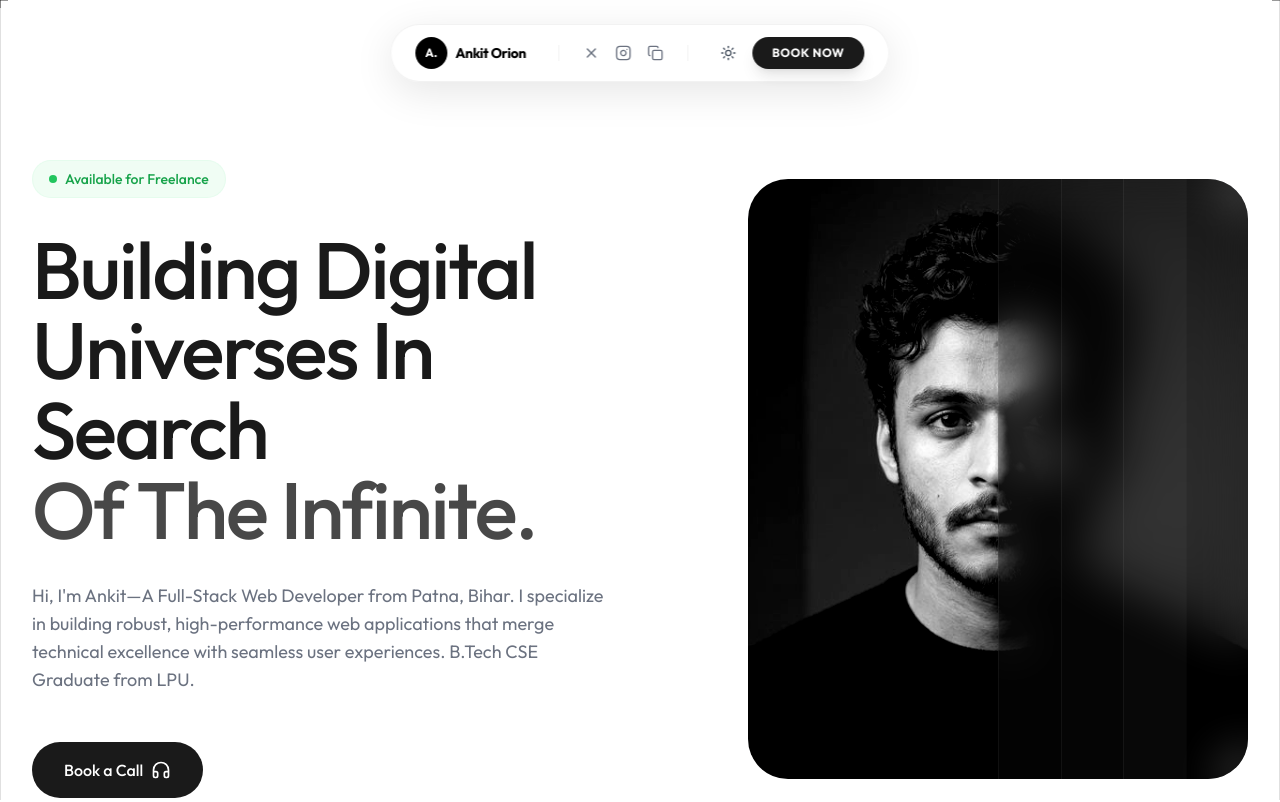
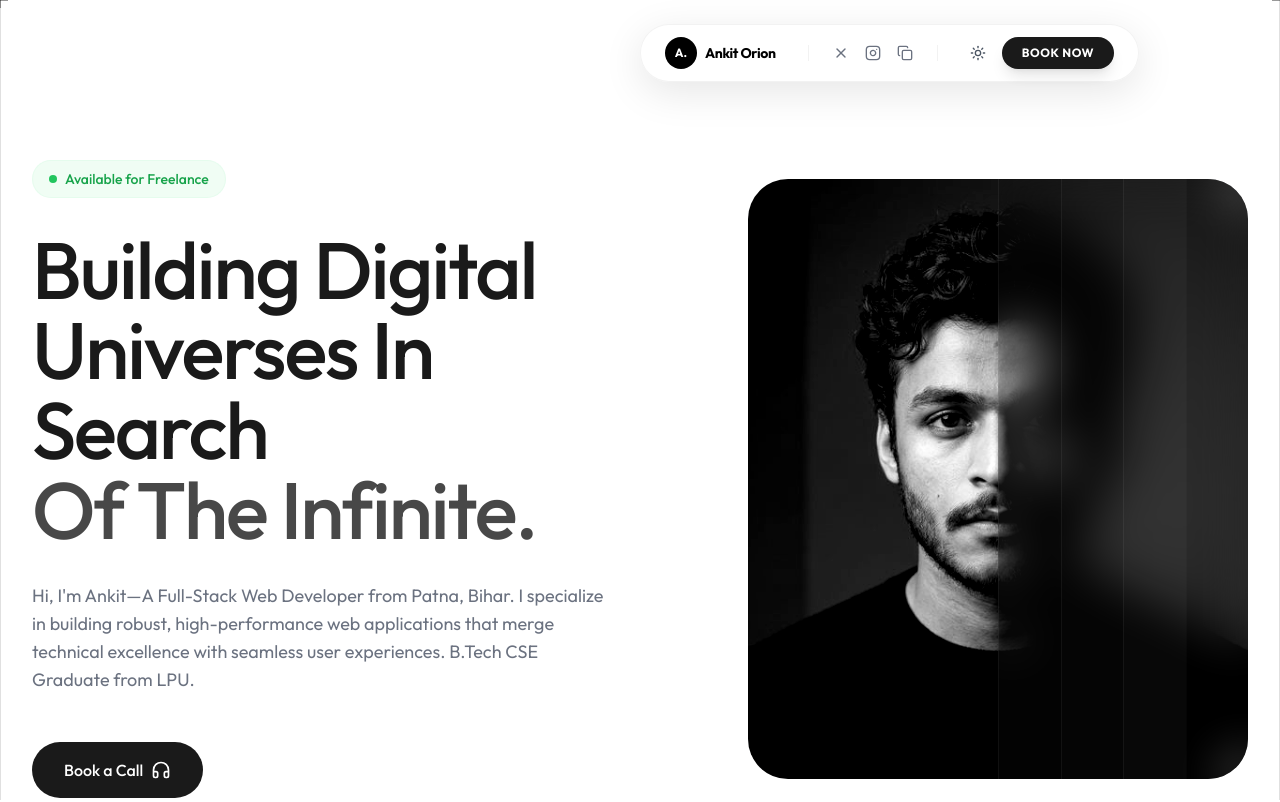
Before and after one commit to ankit-orion/ankitorion.com, a Next.js app: page / in a window 1280 px wide. Shown: the top 802 px of the page. Built offline with nearby package versions, Linux system fonts and the light colour scheme.

Commit message:
feat: Implement initial portfolio site structure including layout, sections, and UI components.

```diff
--- a/src/components/layout/Footer.tsx
+++ b/src/components/layout/Footer.tsx
@@ -6,7 +6,7 @@ export function Footer() {
 
   return (
     <footer className="w-full border-t border-black/5 dark:border-white/10 bg-white dark:bg-[#050505] py-8">
-      <div className="max-w-7xl mx-auto px-4 md:px-8 flex flex-col md:flex-row justify-between items-center gap-6">
+      <div className="max-w-4xl mx-auto px-4 md:px-8 flex flex-col md:flex-row justify-between items-center gap-6">
 
         {/* Left: Minimal Brand Label */}
         <div className="flex items-center gap-4">
--- a/src/components/layout/Navbar.tsx
+++ b/src/components/layout/Navbar.tsx
@@ -3,23 +3,39 @@
 import { useState } from "react";
 import Link from "next/link";
 import { Copy, Instagram, X as XIcon, Menu, X } from "lucide-react";
-import { motion, AnimatePresence } from "framer-motion";
+import { motion, AnimatePresence, useScroll, useMotionValueEvent } from "framer-motion";
 import { ThemeToggle } from "@/components/ui/ThemeToggle";
 
 const navLinks = [
   { name: "Home", href: "/" },
   { name: "Services", href: "#services" },
-  { name: "Projects", href: "#featured-projects" }, // Need to sync with section id
+  { name: "Projects", href: "#featured-projects" },
   { name: "Library", href: "#library" },
   { name: "Story", href: "#my-story" },
 ];
 
 export function Navbar() {
   const [isOpen, setIsOpen] = useState(false);
+  const [visible, setVisible] = useState(true);
+  const { scrollY } = useScroll();
+
+  useMotionValueEvent(scrollY, "change", (latest) => {
+    const previous = scrollY.getPrevious() ?? 0;
+    if (latest > previous && latest > 150) {
+      setVisible(false);
+    } else {
+      setVisible(true);
+    }
+  });
 
   return (
     <>
-      <nav className="fixed top-4 md:top-6 left-1/2 -translate-x-1/2 z-[100] bg-white/70 dark:bg-[#0a0a0a]/70 backdrop-blur-xl px-4 md:px-6 py-2 md:py-3 rounded-full border border-black/5 dark:border-white/10 shadow-[0_10px_40px_rgba(0,0,0,0.1)] flex items-center gap-3 md:gap-6 w-[95%] sm:w-auto max-w-2xl justify-between sm:justify-center">
+      <motion.nav
+        initial={{ y: 0 }}
+        animate={{ y: visible ? 0 : -100 }}
+        transition={{ duration: 0.3, ease: "easeInOut" }}
+        className="fixed top-4 md:top-6 left-1/2 -translate-x-1/2 z-[100] bg-white/70 dark:bg-[#0a0a0a]/70 backdrop-blur-xl px-4 md:px-6 py-2 md:py-3 rounded-full border border-black/5 dark:border-white/10 shadow-[0_10px_40px_rgba(0,0,0,0.1)] flex items-center gap-3 md:gap-6 w-[95%] sm:w-auto max-w-2xl justify-between sm:justify-center"
+      >
 
         {/* Logo Section */}
         <Link href="/" className="flex items-center gap-2 hover:scale-105 transition flex-shrink-0 group">
@@ -29,7 +45,7 @@ export function Navbar() {
           <span className="font-bold text-sm text-black dark:text-white hidden sm:block tracking-tight">Ankit Orion</span>
         </Link>
 
-        {/* Restored Social Icons (Previous Style) */}
+        {/* Social Icons */}
         <div className="hidden sm:flex items-center gap-4 text-gray-500 dark:text-gray-400 border-l border-r px-6 border-black/5 dark:border-white/10 mx-2">
           <Link href="#" className="hover:text-black dark:hover:text-white transition group">
             <XIcon className="w-4 h-4 group-hover:scale-110 transition" />
@@ -61,7 +77,7 @@ export function Navbar() {
             <Menu className="w-5 h-5" />
           </button>
         </div>
-      </nav>
+      </motion.nav>
 
       {/* MOBILE DRAWER */}
       <AnimatePresence>
@@ -83,7 +99,7 @@ export function Navbar() {
                </button>
             </div>
 
-            {/* Navigation Pile */}
+            {/* Navigation Links */}
             <div className="flex flex-col gap-8 flex-1">
                {navLinks.map((link, idx) => (
                  <motion.div
```
